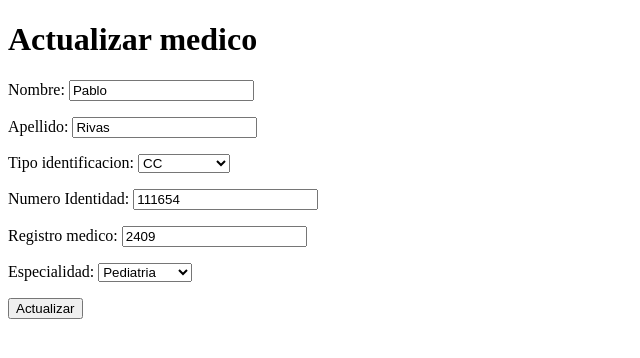
After one commit to JuanPUwu/citas_2826502, a Flask app: page /medicos/update/1 in a window 1280 px wide. The commit adds this page. Shown: the top 358 px of the page, without its empty margins (0-640 px from the left). Run offline with Flask 3, Linux system fonts and the light colour scheme; data comes from the database, SQL or seed files in the repository; both versions use the stored data as it was after the commit.

Commit message:
Medicos terminados

```diff
--- a/app/config.py
+++ b/app/config.py
@@ -1,6 +1,8 @@
 import os
+
 basedir = os.path.abspath(os.path.dirname(__file__))
 
 class Config:
     SQLALCHEMY_DATABASE_URI="sqlite:///" + os.path.join(basedir, 'database.db')
     SQLALCHEMY_TRACK_NOTIFICATIONS=True
+    SECRET_KEY = "pablo"
--- a/app/routes.py
+++ b/app/routes.py
@@ -1,6 +1,6 @@
 from . import app, db
 from .models import Medico, Paciente, Consultorio, Cita
-from flask import render_template, request
+from flask import render_template, request, flash, redirect
 from datetime import datetime
 
 #definir ruta para listado de medicos
@@ -102,7 +102,8 @@ def create_medico():
         #añadirlo a la sesion sqlalchemy
         db.session.add(new_medico)
         db.session.commit()
-        return "Medico registrado"
+        flash("Medico registrado")
+        return redirect("/medicos")
 
 #ruta para pacientes
 @app.route("/pacientes/create", methods = ["GET","POST"])
@@ -152,7 +153,6 @@ def create_consultorios():
         return render_template("consultorio_form.html",
                             numeros = numeros)
 
-
     elif(request.method == "POST"):
         new_consultorio = Consultorio(numero = request.form["nu"])
         db.session.add(new_consultorio)
@@ -183,3 +183,42 @@ def create_citas():
         db.session.add(new_cita)
         db.session.commit()
         return "Cita registrado"
+
+
+
+@app.route("/medicos/update/<int:id>", methods = ["POST", "GET"])
+def update_medico(id):
+    especialidades = [
+            "Cardiologia",
+            "Optometria",
+            "Radiologia",
+            "Pediatria",
+            "Odontologia"
+        ]
+    medico_update = Medico.query.get(id)
+    if(request.method == "GET"):
+        return render_template("medico_update.html",
+                                medico_update = medico_update,
+                                especialidades = especialidades)
+    elif(request.method == "POST"):
+        #return "Cambios realizados"
+        #return "id a actualizar: " + str(id)
+        #return medico_update.nombre
+        #ACTUALIZAR MEDICO CON DATOS DE FORMULARIO
+        medico_update.nombre = request.form["nombre"]
+        medico_update.apellido = request.form["apellido"]
+        medico_update.tipo_identificacion = request.form["ti"]
+        medico_update.numero_identificacion = request.form["ni"]
+        medico_update.registro_medico = request.form["rm"]
+        medico_update.especialidad = request.form["es"]
+        db.session.commit()
+        return "Medico Actualizado"
+
+
+
+@app.route("/medicos/delete/<int:id>")
+def delete_medico(id):
+    medico_delete = Medico.query.get(id)
+    db.session.delete(medico_delete)
+    db.session.commit()
+    return redirect("/medicos")
--- a/app/templates/consultorio_form.html
+++ b/app/templates/consultorio_form.html
@@ -8,7 +8,7 @@
 <body>
     <h1>Nuevo consultorio</h1>
     <form method="post">
-        <p>
+        <p> Numero de consultorio
             <select name="nu">
                 {% for numero in numeros %}
                     <option>{{numero}}</option>
--- /dev/null
+++ b/app/templates/medico_update.html
@@ -0,0 +1,47 @@
+<!DOCTYPE html>
+<html lang="en">
+<head>
+    <meta charset="UTF-8">
+    <meta name="viewport" content="width=device-width, initial-scale=1.0">
+    <title>Actualizar medico</title>
+</head>
+<body>
+    <h1>Actualizar medico</h1>
+    <form method="post" action="/medicos/update/{{medico_update.id}}">
+        <p>Nombre: <input type="text" name="nombre" value="{{medico_update.nombre}}"></p>
+        <p>Apellido: <input type="text" name="apellido" value="{{medico_update.apellido}}"></p>
+        <p>Tipo identificacion:
+            <select name="ti" id="">
+                <option
+                    {% if medico_update.tipo_identificacion == "Seleccionar"%}
+                        selected
+                    {% endif %}
+                >Seleccionar</option>
+                <option
+                    {% if medico_update.tipo_identificacion == "TI"%}
+                        selected
+                    {% endif %}
+                >TI</option>
+                <option
+                    {% if medico_update.tipo_identificacion == "CC"%}
+                        selected
+                    {% endif %}
+                >CC</option>
+            </select>
+        </p>
+        <p>Numero Identidad: <input type="text" name="ni" value="{{medico_update.numero_identificacion}}"></p>
+        <p>Registro medico: <input type="text" name="rm" value="{{medico_update.registro_medico}}"></p>
+        <p>Especialidad:
+            <select name="es">
+                {% for especialidad in especialidades %}
+                    <option
+                        {% if medico_update.especialidad == especialidad %}
+                            selected
+                        {% endif %}
+                    >{{especialidad}}</option>
+                {% endfor %}
+            </select></p>
+        <p><button type="submit">Actualizar</button></p>
+    </form>
+</body>
+</html>
```
Also changed, not shown: app/templates/medicos.html (+18 -0 lines), app/templates/paciente_form.html (+4 -3 lines), app/database.db, app/templates/Style.css (added).
